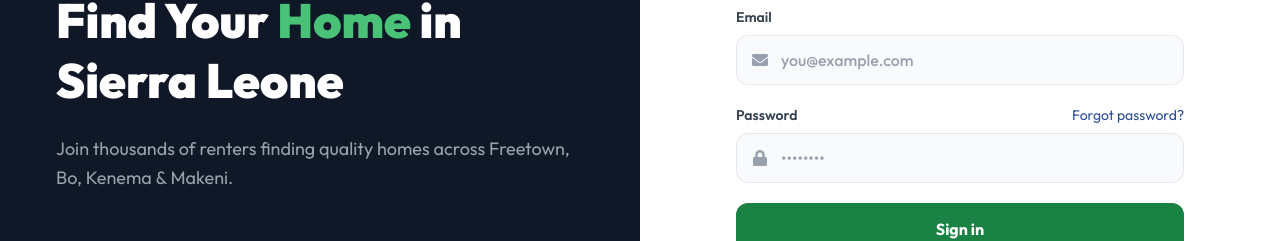
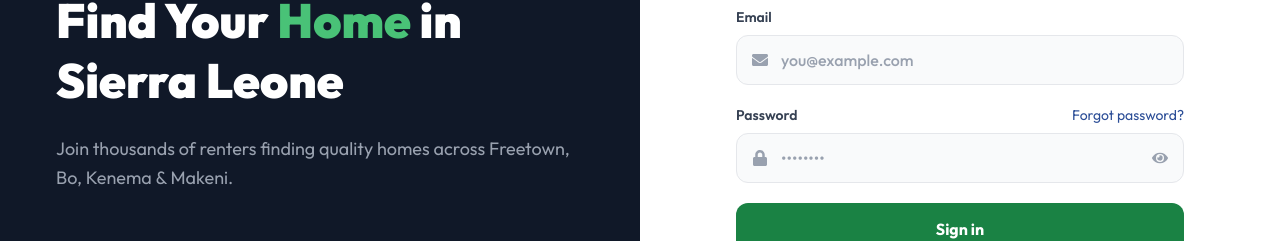
Before and after one commit to moBarrie/apartments-sl, a Next.js app in the folder apartments-sl/: page /login in a window 1280 px wide. Shown: the part 319-560 px from the top of the page. Built offline with nearby package versions, Linux system fonts and the light colour scheme; no server answers.

Commit message:
feat(auth): add show password toggle to login page

```diff
--- a/apartments-sl/app/login/page.tsx
+++ b/apartments-sl/app/login/page.tsx
@@ -5,12 +5,14 @@ import { useRouter } from "next/navigation";
 import Link from "next/link";
 import { useAuthStore } from "@/store/authStore";
 import { toast } from "react-hot-toast";
-import { FaEnvelope, FaLock, FaBuilding } from "react-icons/fa";
+import { FaEnvelope, FaLock, FaBuilding, FaEye, FaEyeSlash } from "react-icons/fa";
 
 export default function LoginPage() {
   const [email, setEmail] = useState("");
   const [password, setPassword] = useState("");
   const [loading, setLoading] = useState(false);
+
+  const [showPassword, setShowPassword] = useState(false);
 
   const router = useRouter();
   const { signIn } = useAuthStore();
@@ -33,7 +35,7 @@ export default function LoginPage() {
   };
 
   const inputCls =
-    "w-full pl-11 pr-4 py-3 border border-gray-200 rounded-xl bg-gray-50 text-gray-900 focus:outline-none focus:border-primary-500 focus:bg-white transition-colors font-medium placeholder:text-gray-400";
+    "w-full pl-11 pr-12 py-3 border border-gray-200 rounded-xl bg-gray-50 text-gray-900 focus:outline-none focus:border-primary-500 focus:bg-white transition-colors font-medium placeholder:text-gray-400";
 
   const FlagLogo = () => (
     <div className="relative w-10 h-10 rounded-lg overflow-hidden flex-shrink-0">
@@ -126,15 +128,23 @@ export default function LoginPage() {
               <div className="relative">
                 <FaLock className="absolute left-4 top-1/2 -translate-y-1/2 text-gray-400" />
                 <input
-                  type="password"
+                  type={showPassword ? "text" : "password"}
                   required
                   value={password}
                   onChange={(e) => setPassword(e.target.value)}
                   placeholder="••••••••"
                   className={inputCls}
                 />
+                <button
+                  type="button"
+                  onClick={() => setShowPassword(!showPassword)}
+                  className="absolute right-4 top-1/2 -translate-y-1/2 text-gray-400 hover:text-gray-600 transition-colors"
+                >
+                  {showPassword ? <FaEyeSlash /> : <FaEye />}
+                </button>
               </div>
             </div>
+
 
             <button
               type="submit"
```
